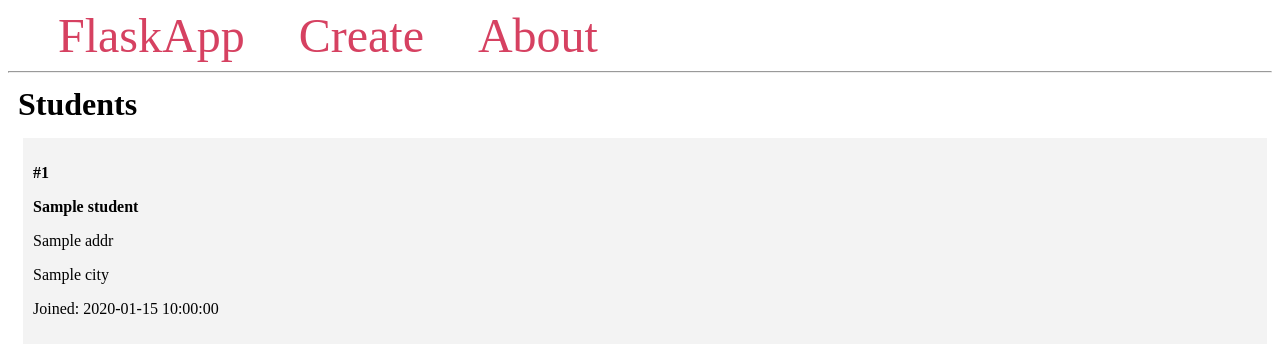
After one commit to dannyaramatgit/fluskIntroduction, a Flask app: template templates/details.html in a window 1280 px wide. The commit adds this page. Shown: the top 353 px of the page. Run offline with Flask 2, Linux system fonts and the light colour scheme; the template is opened without the code that fills it: most values are stand-ins (such as "Sample title", 1, 10 or a date in 2020).

Commit message:
sqlalchemy many to many

```diff
--- /dev/null
+++ b/templates/base.html
@@ -0,0 +1,58 @@
+<!DOCTYPE html>
+<html lang="en">
+<head>
+    <meta charset="UTF-8">
+    <title>{% block title %} {% endblock %} - FlaskApp</title>
+    <style>
+        .title {
+            margin: 5px;
+        }
+
+        .content {
+            margin: 5px;
+            width: 100%;
+            display: flex;
+            flex-direction: row;
+            flex-wrap: wrap;
+        }
+
+        .student {
+            flex: 20%;
+            padding: 10px;
+            margin: 5px;
+            background-color: #f3f3f3;
+            inline-size: 100%;
+        }
+
+        .bio {
+            padding: 10px;
+            margin: 5px;
+            background-color: #ffffff;
+            color: #004835;
+        }
+
+        .name a {
+            color: #00a36f;
+            text-decoration: none;
+        }
+
+        nav a {
+            color: #d64161;
+            font-size: 3em;
+            margin-left: 50px;
+            text-decoration: none;
+        }
+    </style>
+</head>
+<body>
+    <nav>
+        <a href="{{ url_for('s_index') }}">FlaskApp</a>
+        <a href="#">Create</a>
+        <a href="#">About</a>
+    </nav>
+    <hr>
+    <div class="content">
+        {% block content %} {% endblock %}
+    </div>
+</body>
+</html>
--- /dev/null
+++ b/templates/details.html
@@ -0,0 +1,25 @@
+{% extends 'base.html' %}
+
+{% block content %}
+    <h1 class="title">{% block title %} Students {% endblock %}</h1>
+    <div class="content">
+        {% for student in students %}
+            <div class="student">
+                <p><b>#{{ student.id }}</b></p>
+                <b>
+                    <p class="name">{{ student.name }}</p>
+                </b>
+                <p>{{ student.addr }}</p>
+                <p>{{ student.city }}</p>
+                <p>Joined: {{ student.created_at }}</p>
+                <!--<p>{{ student.courses.name }}</p>
+                {% for course in student.courses %}
+                    <div class="course">
+                        <p>#{{ course.id }}</p>
+                        <p>{{ course.name }}</p>
+                    </div>
+                {% endfor %}-->
+            </div>
+        {% endfor %}
+    </div>
+{% endblock %}
--- a/templates/student_result.html
+++ b/templates/student_result.html
@@ -2,7 +2,11 @@
 <html>
    <body>
     <input type="hidden" name="csrf_token" value="{{ csrf_token() }}" />>
-      result of addition : {{ msg }}
+
       <h2><a href = "\addnew">go back to home page</a></h2>
+      <p>{{ student.name }}</p>
+      <br/>
+      {{ student.course.name }}
+
    </body>
 </html>
```
Also changed, not shown: models.py (+87 -14 lines), templates/course.html (added, +13 -0 lines), templates/student.html (+13 -3 lines).
